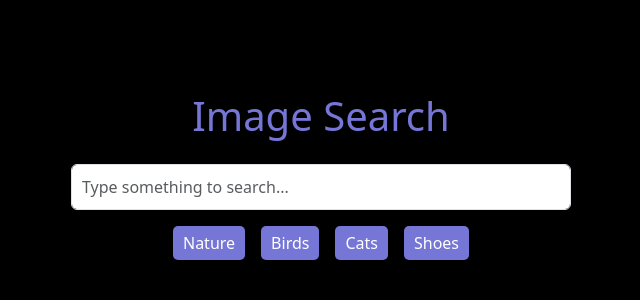
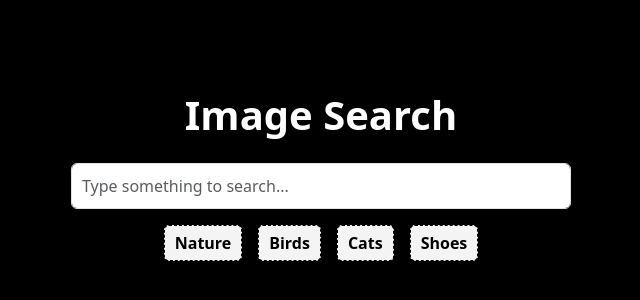
Before and after one commit to vivekagrahari819/vishi-tv, a React (Vite) app: page / in a window 1280 px wide. Shown: the part 144-444 px from the top of the page, without its empty margins (319-959 px from the left). Built offline with nearby package versions, Linux system fonts and the light colour scheme.

Commit message:
Update index.css

```diff
--- a/src/index.css
+++ b/src/index.css
@@ -33,7 +33,8 @@ body {
 .title {
   text-align: center;
   margin-top: var(--default-margin);
-  color: #7676d7;
+  color: #fefefe;
+  font-weight: bold;
 }
 
 .buttons {
@@ -44,6 +45,8 @@ body {
   margin-top: var(--medium-margin);
   margin-bottom: var(--larger-margin);
 }
+
+
 
 .buttons .btn,
 .buttons .btn:active,
@@ -75,12 +78,16 @@ body {
   justify-content: center;
   align-items: center;
   margin-top: var(--default-margin);
+
 }
+
 
 .search-section .search-input {
   min-width: 500px;
   padding: var(--default-spacing);
+  transition: all ease 1s;
 }
+
 
 .search-section .search-btn {
   margin-left: var(--default-spacing);
@@ -101,10 +108,19 @@ body {
 
 .filters > * {
   padding: 5px 10px;
-  background: #7676d7;
-  color: #fff;
+  background: #f4f4f5;
+  color: #000000;
   border-radius: 5px;
   cursor: pointer;
+  font-weight: bold;
+  transition: all ease 1s;
+  border: 1px dashed rgb(0, 0, 0);
+}
+.filters>*:hover{
+  background: #000000;
+  color: #f7f2f2;
+  font-weight: bold;
+ border: 1px dashed white;
 }
 
 /* filters section ends */
```
